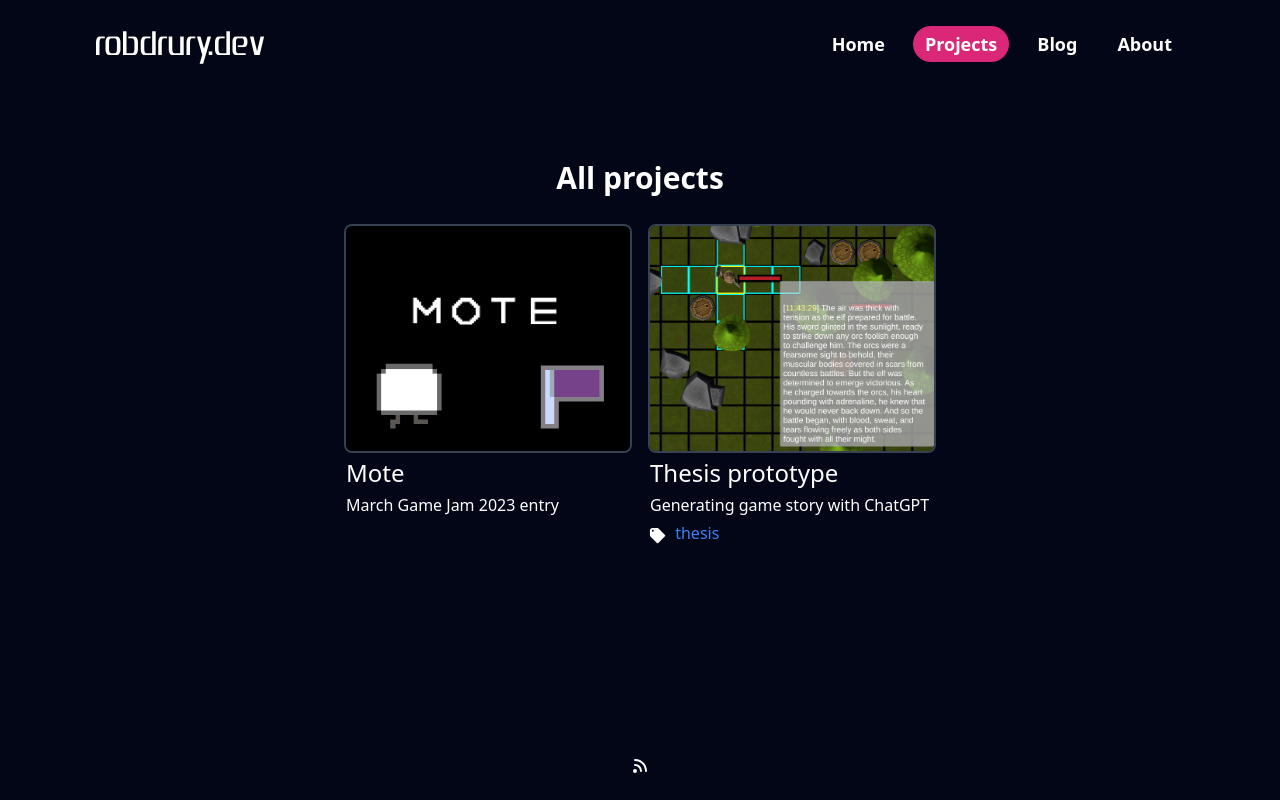
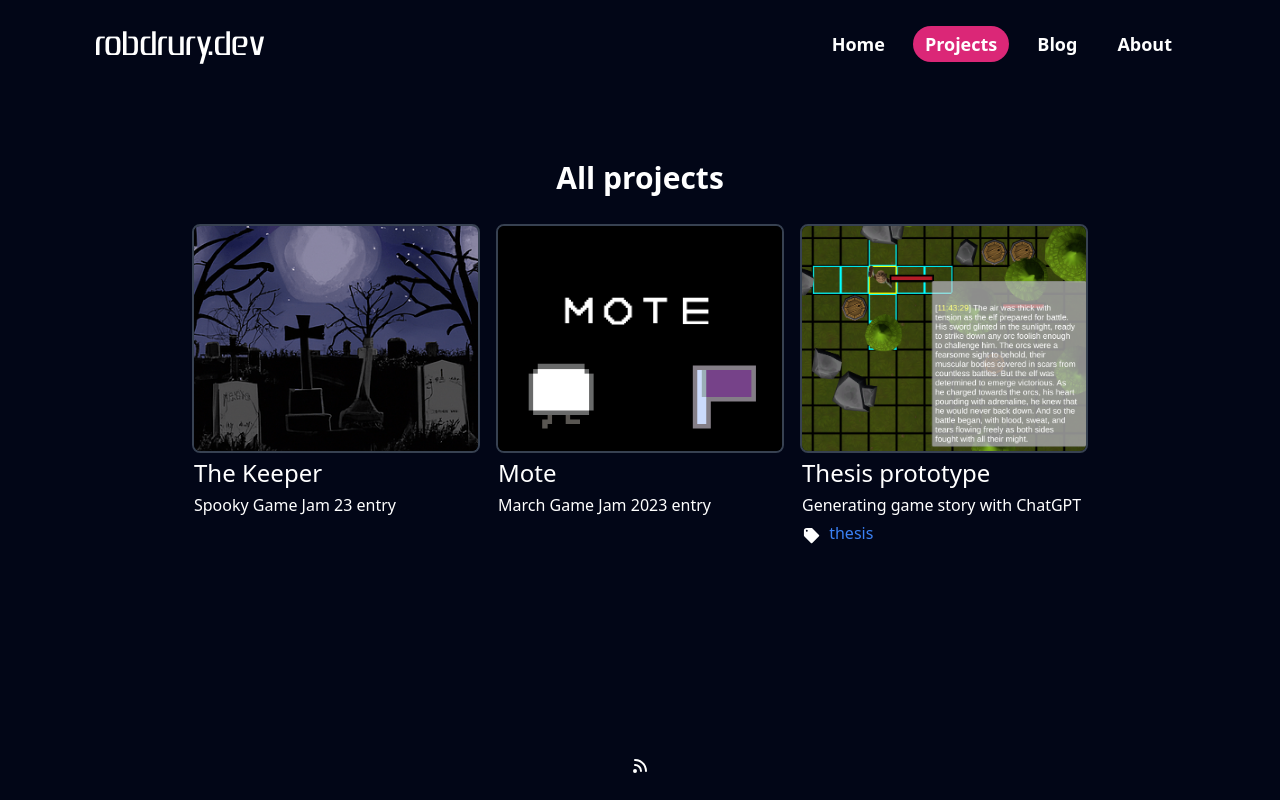
Before and after one commit to necrosmash/robdrury.dev, a Next.js app: page /projects in a window 1280 px wide. Built offline with nearby package versions, Linux system fonts and the light colour scheme.

Commit message:
adds The Keeper project
also refactors projects components - they are only one component now, with a prop for All Projects / Featured Projects list

```diff
--- a/src/app/page.tsx
+++ b/src/app/page.tsx
@@ -3,7 +3,7 @@ import Link from 'next/link'
 import { HiArrowRight } from 'react-icons/hi'
 import BlogEntryList from '@/components/BlogEntryList'
 import SocialLinks from '@/components/SocialLinks'
-import FeaturedProjectEntry from '@/components/FeaturedProjectEntry'
+import ProjectsEntry from '@/components/ProjectsEntry'
 import { getSortedPostsMetadata } from '@/utils/posts'
 
 export default function Home() {
@@ -47,20 +47,30 @@ export default function Home() {
           <div className="b-6 pb-5 text-center text-2xl font-semibold md:mt-0 md:text-3xl">
             Featured projects
           </div>
-          <FeaturedProjectEntry
+          <ProjectsEntry
+            title="The Keeper"
+            blurb="Spooky Game Jam 23 entry"
+            imagePath="/the keeper banner.png"
+            imageAlt="The Keeper banner"
+            hrefPath="https://nightanimal333.itch.io/the-keeper"
+            variant="featured"
+          />
+          <ProjectsEntry
             title="Mote"
             blurb="March Game Jam 2023 entry"
             imagePath="/mote banner.png"
             imageAlt="Mote banner"
             hrefPath="https://necrosmash.itch.io/mote"
+            variant="featured"
           />
-          <FeaturedProjectEntry
+          <ProjectsEntry
             title="Thesis prototype"
             blurb="Generating game story with ChatGPT"
+            tags={['thesis']}
             imagePath="/thesis prototype banner.png"
             imageAlt="Thesis prototype banner"
             hrefPath="https://github.com/necrosmash/thesis_prototype"
-            tags={['thesis']}
+            variant="featured"
           />
           <Link className="float-right pt-14 text-xl" href="/projects">
             All projects
--- a/src/app/projects/page.tsx
+++ b/src/app/projects/page.tsx
@@ -1,4 +1,4 @@
-import AllProjectsEntry from '@/components/AllProjectEntry'
+import ProjectsEntry from '@/components/ProjectsEntry'
 
 export default function BlogList() {
   return (
@@ -7,20 +7,30 @@ export default function BlogList() {
         All projects
       </div>
       <div className="flex flex-wrap justify-center gap-x-4 gap-y-8">
-        <AllProjectsEntry
+        <ProjectsEntry
+          title="The Keeper"
+          blurb="Spooky Game Jam 23 entry"
+          imagePath="/the keeper banner.png"
+          imageAlt="The Keeper banner"
+          hrefPath="https://nightanimal333.itch.io/the-keeper"
+          variant="all"
+        />
+        <ProjectsEntry
           title="Mote"
           blurb="March Game Jam 2023 entry"
           imagePath="/mote banner.png"
           imageAlt="Mote banner"
           hrefPath="https://necrosmash.itch.io/mote"
+          variant="all"
         />
-        <AllProjectsEntry
+        <ProjectsEntry
           title="Thesis prototype"
           blurb="Generating game story with ChatGPT"
           tags={['thesis']}
           imagePath="/thesis prototype banner.png"
           imageAlt="Thesis prototype banner"
           hrefPath="https://github.com/necrosmash/thesis_prototype"
+          variant="all"
         />
       </div>
     </div>
--- a/src/components/AllProjectEntry.tsx
+++ /dev/null
@@ -1,34 +0,0 @@
-import Image from 'next/image'
-import TagsList from '@/components/TagsList'
-
-export default function AllProjectsEntry({
-  imagePath,
-  imageAlt,
-  hrefPath,
-  title,
-  blurb,
-  tags,
-  width = 630,
-  height = 500,
-}: ProjectEntry) {
-  return (
-    <div className="w-72">
-      <a href={hrefPath} target="_blank">
-        <Image
-          className="rounded-lg border-2 border-gray-700"
-          src={imagePath}
-          width={width}
-          height={height}
-          alt={imageAlt}
-        />
-      </a>
-      <div className="ml-0.5 mt-1">
-        <a className="text-2xl" href={hrefPath} target="_blank">
-          {title}
-        </a>
-        {blurb && <div className="mt-1">{blurb}</div>}
-      </div>
-      {tags && <TagsList tags={tags} />}
-    </div>
-  )
-}
--- a/src/components/FeaturedProjectEntry.tsx
+++ /dev/null
@@ -1,32 +0,0 @@
-import Image from 'next/image'
-import TagsList from '@/components/TagsList'
-
-export default function FeaturedProjectsEntry({
-  imagePath,
-  imageAlt,
-  hrefPath,
-  title,
-  blurb,
-  tags,
-  width = 125,
-  height = 125,
-}: ProjectEntry) {
-  return (
-    <div className="mt-7 flex items-center">
-      <Image
-        className="rounded-lg border-2 border-gray-700"
-        src={imagePath}
-        width={width}
-        height={height}
-        alt={imageAlt}
-      />
-      <div className="ml-4">
-        <a className="text-xl" href={hrefPath} target="_blank">
-          {title}
-        </a>
-        <div className="mt-1">{blurb}</div>
-        {tags && <TagsList tags={tags} />}
-      </div>
-    </div>
-  )
-}
--- /dev/null
+++ b/src/components/ProjectsEntry.tsx
@@ -0,0 +1,39 @@
+import Image from 'next/image'
+import TagsList from '@/components/TagsList'
+
+export default function ProjectsEntry({
+  imagePath,
+  imageAlt,
+  hrefPath,
+  title,
+  blurb,
+  tags,
+  variant,
+  width = variant === 'all' ? 630 : 125,
+  height = variant === 'all' ? 500 : 125,
+}: ProjectEntry) {
+  return (
+    <div className={variant === 'all' ? 'w-72' : 'mt-7 flex items-center'}>
+      <a href={hrefPath} target="_blank">
+        <Image
+          className="rounded-lg border-2 border-gray-700"
+          src={imagePath}
+          width={width}
+          height={height}
+          alt={imageAlt}
+        />
+      </a>
+      <div className={variant === 'all' ? 'ml-0.5 mt-1' : 'ml-4'}>
+        <a
+          className={variant === 'all' ? 'text-2xl' : 'text-xl'}
+          href={hrefPath}
+          target="_blank"
+        >
+          {title}
+        </a>
+        <div className="mt-1">{blurb}</div>
+        {tags && <TagsList tags={tags} />}
+      </div>
+    </div>
+  )
+}
--- a/src/types.ts
+++ b/src/types.ts
@@ -15,4 +15,7 @@ type ProjectEntry = {
   width?: number
   height?: number
   tags?: string[]
+  variant: Variant
 }
+
+type Variant = 'all' | 'featured';
```
Also changed, not shown: public/the keeper banner.png (added).
